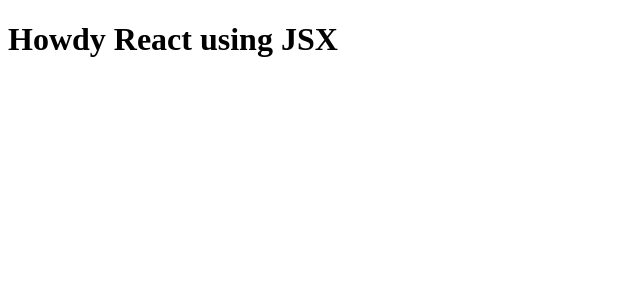
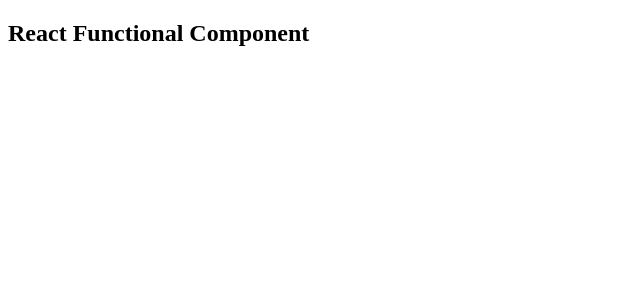
Before and after one commit to vas1916/react-internals, a React (Vite) app: page / in a window 1280 px wide. Shown: the top 300 px of the page, without its empty margins (0-640 px from the left). Built offline with nearby package versions, Linux system fonts and the light colour scheme.

Commit message:
added functional compoent syntax

```diff
--- a/App.js
+++ b/App.js
@@ -1,18 +1,20 @@
 import React from "react";
 import ReactDOM from "react-dom";
-
-// React.createElement() ==> react Object is created ==> render() method will create HTMLElement
-const header = React.createElement(
-  "h1",
-  { id: "heading" },
-  "Welcome to Fundations of React!"
-);
 
 // JSX - is not HTM in JS but you can say JSX is XML like syntax
 const jsxheader = <h1 id="jsxheading">Howdy React using JSX</h1>;
 // ABOVE: JSX (transpiled before it reaches the JS)
 //1. JSX is identified by Parcel bundler and handes it to Bable to transpile
 
+// React Functional Component
+const HeaderComponent = () => {
+  return <h2>React Functional Component</h2>;
+};
+
 const reactRoot = ReactDOM.createRoot(document.getElementById("root"));
 
-reactRoot.render(jsxheader);
+// jsxheader react element is rendered
+//reactRoot.render(jsxheader);
+
+//render functional component
+reactRoot.render(<HeaderComponent />);
```
